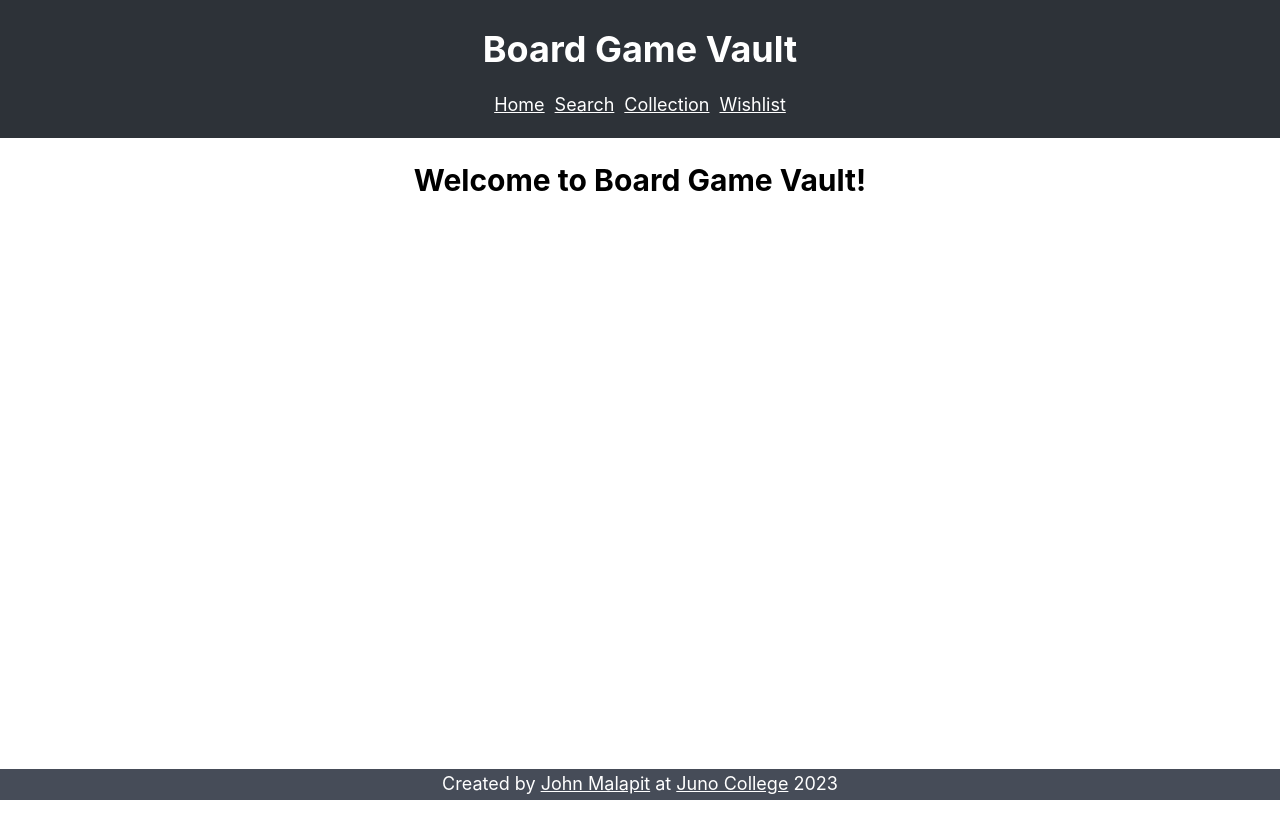
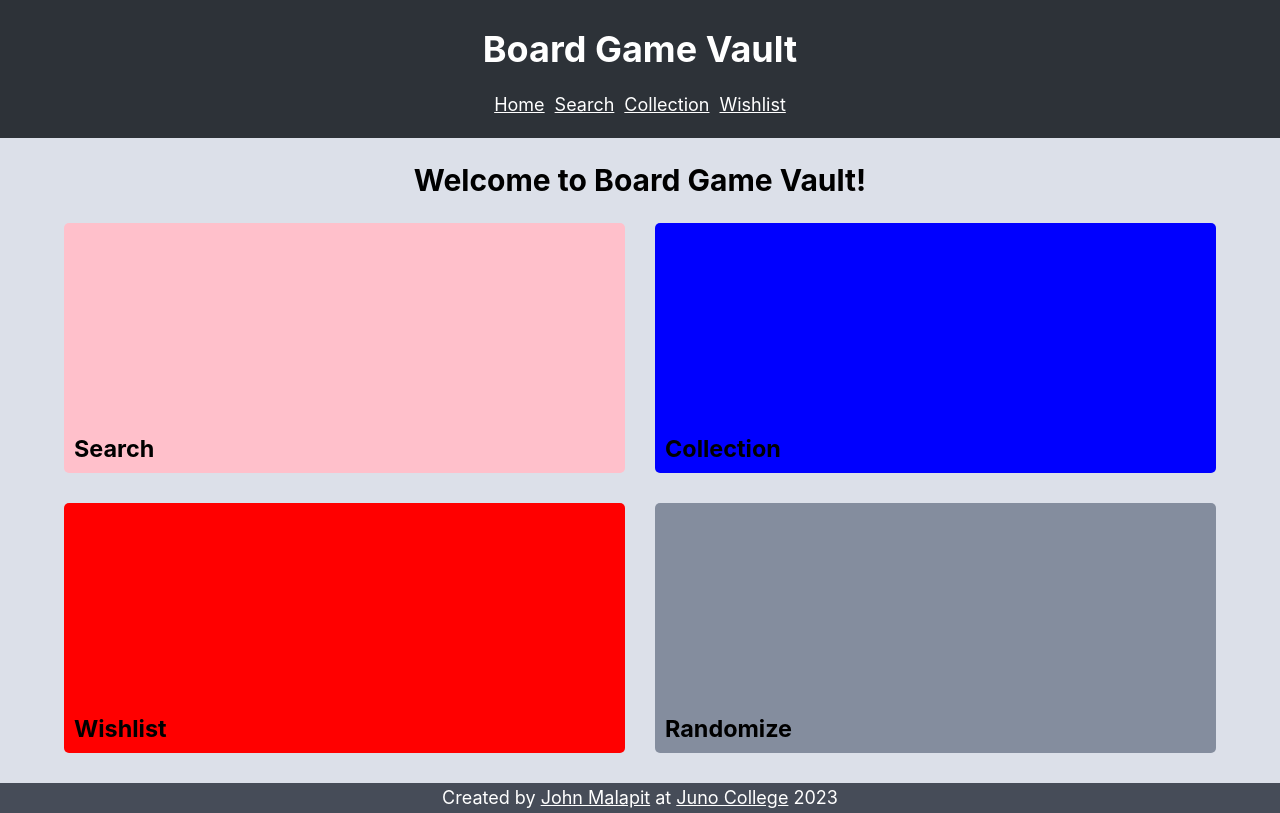
Before and after one commit to johnmal-dev/bgvault, a React (Create React App) app: page / in a window 1280 px wide. Built offline with nearby package versions, Linux system fonts and the light colour scheme; no server answers; the database is empty.

Commit message:
add home card components

```diff
--- a/src/App.scss
+++ b/src/App.scss
@@ -4,6 +4,7 @@
 @use './sassPartials/utility';
 @use './sassPartials/header';
 @use './sassPartials/navBar';
+@use './sassPartials/home';
 @use './sassPartials/searchDisplay';
 @use './sassPartials/paginationDisplay';
 @use './sassPartials/gameForm';
--- a/src/Components/Home.jsx
+++ b/src/Components/Home.jsx
@@ -1,9 +1,27 @@
 import React from 'react';
+import { Link } from 'react-router-dom';
+import HomeCard from './HomeCard';
 
 const Home = () => {
   return (
     <div className='home'>
-      <h2 className='text-center'>Welcome to Board Game Vault!</h2>
+      <div className='container'>
+        <h2 className='text-center'>Welcome to Board Game Vault!</h2>
+        <div className='cards'>
+          <Link to='/search'>
+            <HomeCard title='search' />
+          </Link>
+          <Link to='/collection'>
+            <HomeCard title='collection' />
+          </Link>
+          <Link to='/wishlist'>
+            <HomeCard title='wishlist' />
+          </Link>
+          <Link to='/'>
+            <HomeCard title='randomize' />
+          </Link>
+        </div>
+      </div>
     </div>
   );
 };
--- /dev/null
+++ b/src/Components/HomeCard.jsx
@@ -0,0 +1,11 @@
+import React from 'react';
+
+const HomeCard = ({ title }) => {
+  return (
+    <div className={`card ${title}`}>
+      <h3>{title[0].toUpperCase() + title.slice(1)}</h3>
+    </div>
+  );
+};
+
+export default HomeCard;
--- a/src/Components/SearchDisplay.jsx
+++ b/src/Components/SearchDisplay.jsx
@@ -7,13 +7,14 @@ import GameForm from './GameForm';
 
 const SearchDisplay = ({ searchResults, addToCollection, addToWishlist, itemsPerPage, setItemsPerPage, searchCount, setItemOffset, gameQuery, setGameQuery }) => {
   return (
+    <div className='search-display'>
       <div className='container'>
         <h2 className='text-center'>Search</h2>
         <GameForm
           gameQuery={gameQuery}
           setGameQuery={setGameQuery}
         />
-      <div className='search-display'>
+        <div className='search-results'>
           {searchCount > 0 && (
             <>
               <PaginationDisplay
@@ -112,6 +113,7 @@ const SearchDisplay = ({ searchResults, addToCollection, addToWishlist, itemsPer
           )}
         </div>
       </div>
+    </div>
   );
 };
 
--- a/src/Components/Wishlist.jsx
+++ b/src/Components/Wishlist.jsx
@@ -1,7 +1,7 @@
 import React from 'react';
 
 const Wishlist = () => {
-  return <div className='text-center'>Wishlist</div>;
+  return <h2 className='text-center'>Wishlist</h2>;
 };
 
 export default Wishlist;
--- a/src/sassPartials/_collectionDisplay.scss
+++ b/src/sassPartials/_collectionDisplay.scss
@@ -22,8 +22,7 @@
         background-color: $white;
         box-shadow: $box-shadow;
         padding: 0.5rem;
-        // border: 1px solid black;
-        border-radius: 5px;
+        border-radius: $border-radius;
         display: flex;
         flex-direction: column;
         justify-content: center;
--- a/src/sassPartials/_gameDetails.scss
+++ b/src/sassPartials/_gameDetails.scss
@@ -1,6 +1,9 @@
+@use 'variables' as *;
+
 .collection-item .container {
   border: 1px solid black;
-  border-radius: 5px;
+  border-radius: $border-radius;
+  padding: 5px;
   display: flex;
   flex-direction: column;
   justify-content: center;
--- a/src/sassPartials/_global.scss
+++ b/src/sassPartials/_global.scss
@@ -22,6 +22,7 @@ img {
 
 a {
   text-decoration: none;
+  color: inherit;
 }
 
 .button {
--- /dev/null
+++ b/src/sassPartials/_home.scss
@@ -0,0 +1,39 @@
+@use './variables' as *;
+
+.home {
+  background-color: $color-3;
+  flex-grow: 1;
+  .container {
+    margin-bottom: 30px;
+    .cards {
+      display: grid;
+      grid-template-columns: repeat(2, 1fr);
+      gap: 30px;
+      .card {
+        background-color: $color-2;
+        border-radius: $border-radius;
+        padding: 10px;
+        display: flex;
+        justify-content: flex-start;
+        align-items: baseline;
+        height: 250px;
+        h3 {
+          align-self: flex-end;
+          margin: 0;
+        }
+        &.search {
+          background-color: yellow;
+        }
+        &.collection {
+          background-color: blue;
+        }
+        &.wishlist {
+          background-color: red;
+        }
+        &.search {
+          background-color: pink;
+        }
+      }
+    }
+  }
+}
--- a/src/sassPartials/_searchDisplay.scss
+++ b/src/sassPartials/_searchDisplay.scss
@@ -1,6 +1,10 @@
 @use 'variables' as *;
 
 .search-display {
+  background-color: $color-3;
+}
+
+.search-results {
   display: flex;
   flex-direction: column;
   justify-content: center;
@@ -22,6 +26,7 @@
 
 .search-table {
   text-align: center;
+  background-color: $white;
 }
 
 .game-info {
--- a/src/sassPartials/_variables.scss
+++ b/src/sassPartials/_variables.scss
@@ -7,7 +7,10 @@ $color-5: #1c212a;
 $color-6: #101319;
 $black: #000;
 $white: #fff;
+
+/* site-wide values */
 $box-shadow: 3px 1px 10px rgb(0, 0, 0, 0.5);
+$border-radius: 5px;
 
 /* media query breakpoints */
 $mq-desktop-sm: 1024px;
```
Lines whose indentation alone changed are shown as unchanged.
